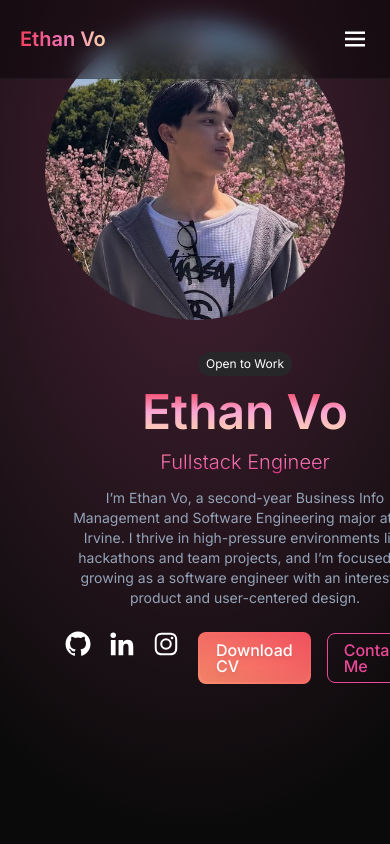
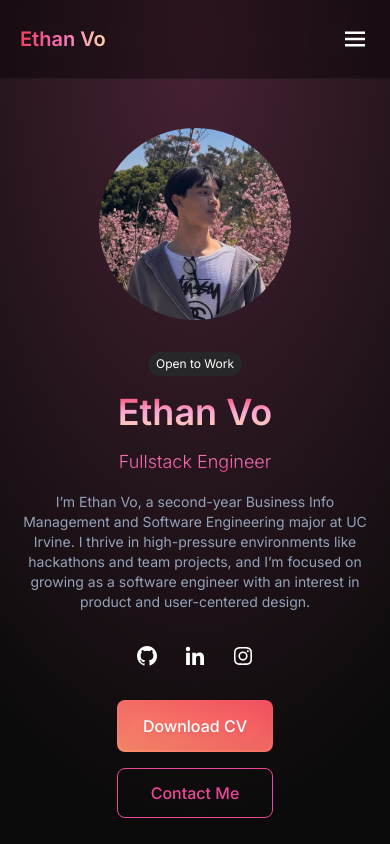
Before and after one commit to ethnvo/portfolio, a React (Vite) app: page / in a window 390 px wide. Shown: the top 844 px of the page. Built offline with nearby package versions, Linux system fonts and the light colour scheme.

Commit message:
about page now works properly on mobile

```diff
--- a/src/App.tsx
+++ b/src/App.tsx
@@ -6,7 +6,21 @@ import Projects from "./components/Projects";
 function App() {
   return (
     <div className="relative min-h-screen overflow-x-hidden">
-      <div className="fixed inset-0 -z-10 h-full min-h-screen w-full bg-neutral-950 bg-[radial-gradient(ellipse_100%_80%_at_50%_20%,rgba(255,105,180,0.25),transparent)]" />
+      <div
+        className="
+        fixed
+        top-[-20%]    /* push the element up by 20% of viewport height */
+        left-0
+        right-0
+        bottom-0
+        -z-10
+        h-[120vh]     /* make sure it’s tall enough so bottom still covers entire screen */
+        w-full
+        bg-neutral-950
+        bg-[radial-gradient(ellipse_100%_80%_at_50%_20%,rgba(255,105,180,0.25),transparent)]
+      "
+      />
+
       <Navbar />
       <About />
       <Timeline />
--- a/src/components/About.tsx
+++ b/src/components/About.tsx
@@ -4,54 +4,159 @@ import { BiLogoGithub, BiLogoInstagram, BiLogoLinkedin } from "react-icons/bi";
 const About = () => {
   return (
     <div
-      className="mx-auto max-w-6xl w-full min-h-screen p-4 md:p-8 lg:p-28 flex items-center justify-center"
       id="about"
+      className="
+        w-full
+        bg-transparent
+        px-4            /* small horizontal padding on mobile */
+        py-32           /* vertical padding top/bottom */
+        flex
+        flex-col
+        items-center    /* center everything on mobile */
+        text-center     /* center text on mobile */
+      "
     >
       <motion.div
         initial={{ opacity: 0, y: 50 }}
-        whileInView={{ opacity: 1, y: -70 }}
+        whileInView={{ opacity: 1, y: 0 }}
         viewport={{ once: true }}
         transition={{ duration: 0.8, delay: 0.2 }}
-        className="flex flex-col-reverse items-center justify-center md:flex md:flex-row gap-8 md:gap-16 lg:gap-24"
+        className="
+          w-full
+          flex
+          flex-col
+          items-center
+          gap-8
+
+          /* At md and above, switch to a row and cap at a wider container */
+          md:flex-row
+          md:items-start
+          md:text-left
+          md:max-w-6xl     /* now the flex container can grow up to 6xl on desktop */
+          md:px-8          /* add some horizontal padding on larger screens */
+        "
       >
-        <motion.div
-          initial={{ opacity: 0, x: 50 }}
-          whileInView={{ opacity: 1, y: 0 }}
-          viewport={{ once: true }}
-          transition={{ duration: 0.8, delay: 0.4 }}
-          className="flex flex-col items-center md:items-start justify-center gap-3"
+        {/* Image wrapper */}
+        <div className="flex justify-center md:justify-start">
+          <img
+            src="profileimg2.jpg"
+            alt="Profile Picture of Ethan Vo"
+            className="
+              w-48
+              h-48
+              md:w-80        /* larger on md+ */
+              md:h-80
+              rounded-full  /* keep as a circle */
+              object-cover
+              hover:shadow-2xl
+              hover:shadow-pink-500
+              hover:scale-105
+              hover:rotate-2
+              transition-all
+              duration-500
+            "
+          />
+        </div>
+
+        {/* Text block */}
+        <div className="flex flex-col items-center gap-4 md:items-start md:pl-12">
+          <span
+            className="
+            px-2
+            py-1
+            text-white
+            bg-zinc-800
+            rounded-full
+            text-xs
+            md:text-sm
+          "
           >
-          <span className="px-2 py-1 text-white bg-zinc-800 rounded-full text-xs md:text-s">
             Open to Work
           </span>
-          <h1 className="text-5xl md:text-6xl lg:text-7xl font-semibold text-center md:text-left bg-gradient-to-b from-rose-500 via-pink-300 to-orange-200 text-transparent bg-clip-text">
+
+          <h1
+            className="
+            text-4xl
+            md:text-5xl
+            lg:text-6xl
+            font-semibold
+            bg-gradient-to-b
+            from-rose-500
+            via-pink-300
+            to-orange-200
+            text-transparent
+            bg-clip-text
+          "
+          >
             Ethan Vo
           </h1>
 
-          <h3 className="text-xl md:text-2xl lg:text-3xl font-light text-center md:text-left bg-gradient-to-b to-pink-600 via-pink-400 from-rose-400 text-transparent bg-clip-text">
+          <h2
+            className="
+            text-lg
+            md:text-xl
+            lg:text-2xl
+            font-light
+            bg-gradient-to-b
+            from-rose-400
+            via-pink-400
+            to-pink-600
+            text-transparent
+            bg-clip-text
+          "
+          >
             Fullstack Engineer
-          </h3>
-          <p className="text-sm text-slate-400  text-center md:text-left text-pretty">
+          </h2>
+
+          <p className="text-sm text-slate-400 max-w-md">
             I’m Ethan Vo, a second-year Business Info Management and Software
             Engineering major at UC Irvine. I thrive in high-pressure
             environments like hackathons and team projects, and I’m focused on
             growing as a software engineer with an interest in product and
             user-centered design.
           </p>
-          <div className="flex  gap-5 mt-3">
+
+          <div className="flex gap-6 py-4">
             <a
               href="https://github.com/ethnvo/"
               target="_blank"
               rel="noopener noreferrer"
             >
-              <BiLogoGithub className="scale-125 text-2xl md:text-3xl text-white cursor-pointer transition-all duration-300 ease-in-out hover:scale-150 hover:text-[#6e7681] hover:rotate-6" />
+              <BiLogoGithub
+                className="
+                text-2xl
+                md:text-3xl
+                text-white
+                cursor-pointer
+                transition-all
+                duration-300
+                ease-in-out
+                hover:scale-125
+                hover:rotate-6
+                hover:text-[#6e7681]
+              "
+              />
             </a>
+
             <a
               href="https://www.linkedin.com/in/ethnvo/"
               target="_blank"
               rel="noopener noreferrer"
             >
-              <BiLogoLinkedin className="text-2xl md:text-3xl scale-125 text-white cursor-pointer transition-all duration-300 ease-in-out hover:scale-150 hover:text-[#0A66C2] hover:rotate-6" />
+              <BiLogoLinkedin
+                className="
+                text-2xl
+                md:text-3xl
+                text-white
+                cursor-pointer
+                transition-all
+                duration-300
+                ease-in-out
+                hover:scale-125
+                hover:rotate-6
+                hover:text-[#0A66C2]
+              "
+              />
             </a>
 
             <a
@@ -59,36 +164,78 @@ const About = () => {
               target="_blank"
               rel="noopener noreferrer"
             >
-              <BiLogoInstagram className="text-2xl md:text-3xl scale-125 text-white cursor-pointer transition-all duration-300 ease-in-out hover:scale-150 hover:text-pink-500 hover:rotate-6" />
+              <BiLogoInstagram
+                className="
+                text-2xl
+                md:text-3xl
+                text-white
+                cursor-pointer
+                transition-all
+                duration-300
+                ease-in-out
+                hover:scale-125
+                hover:rotate-6
+                hover:text-[#e1306c]
+              "
+              />
             </a>
+          </div>
 
-            <div className="flex items-center gap-4">
+          <div className="flex flex-col sm:flex-row gap-4">
             <a
               href="/resume.pdf"
               download
-                className="inline-block bg-gradient-to-tr from-orange-300 via-rose-500 to-orange-300 bg-[length:400%_400%] bg-[position:0%_50%] hover:animate-gradient-x p-[2px] rounded-lg transition-all"
+              className="
+                inline-block
+                bg-gradient-to-tr
+                from-orange-300
+                via-rose-500
+                to-orange-300
+                bg-[length:400%_400%]
+                bg-[position:0%_50%]
+                hover:animate-gradient-x
+                p-[2px]
+                rounded-lg
+                transition-all
+              "
             >
-                <div className="backdrop-blur-md text-white drop-shadow-md px-4 py-2 rounded-lg text-md leading-none font-medium">
+              <div
+                className="
+                backdrop-blur-md
+                text-white
+                drop-shadow-md
+                px-6
+                py-3
+                rounded-lg
+                text-base
+                font-medium
+              "
+              >
                 Download CV
               </div>
             </a>
 
             <a
               href="mailto:ekvo@uci.edu"
-                className="px-4 py-2 border border-pink-500 text-pink-500 rounded-lg hover:bg-pink-600 hover:text-white transition-all text-md leading-none font-medium"
+              className="
+                px-6
+                py-3
+                border
+                border-pink-500
+                text-pink-500
+                rounded-lg
+                hover:bg-pink-600
+                hover:text-white
+                transition-all
+                text-base
+                font-medium
+              "
             >
               Contact Me
             </a>
           </div>
         </div>
       </motion.div>
-
-        <img
-          src="profileimg2.jpg"
-          className="w-[300px] md:w-[400px] rounded-full hover:shadow-2xl hover:shadow-pink-500 hover:scale-105 hover:rotate-2 transition-all duration-500"
-          alt="Profile Picture of Ethan Vo"
-        />
-      </motion.div>
     </div>
   );
 };
```
Lines whose indentation alone changed are shown as unchanged.
